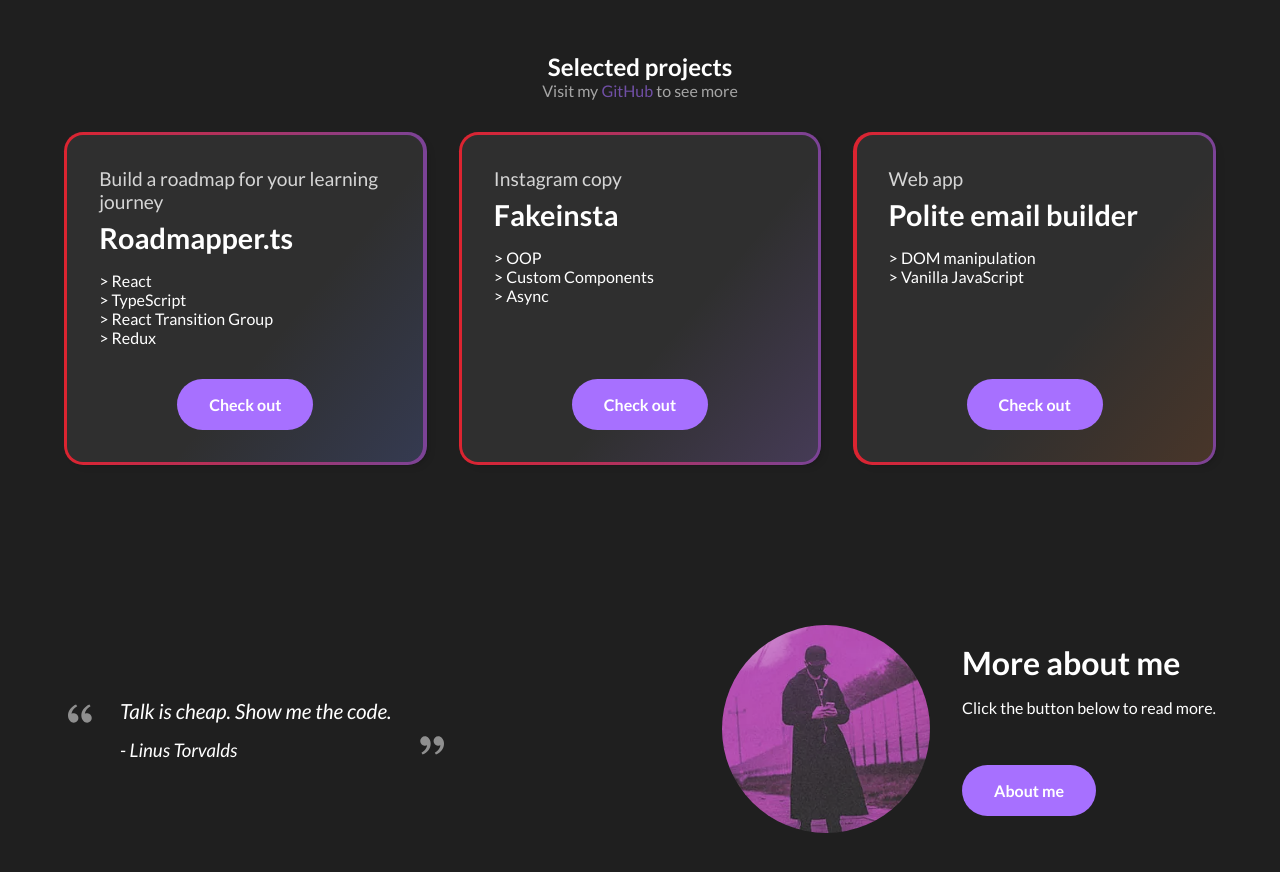
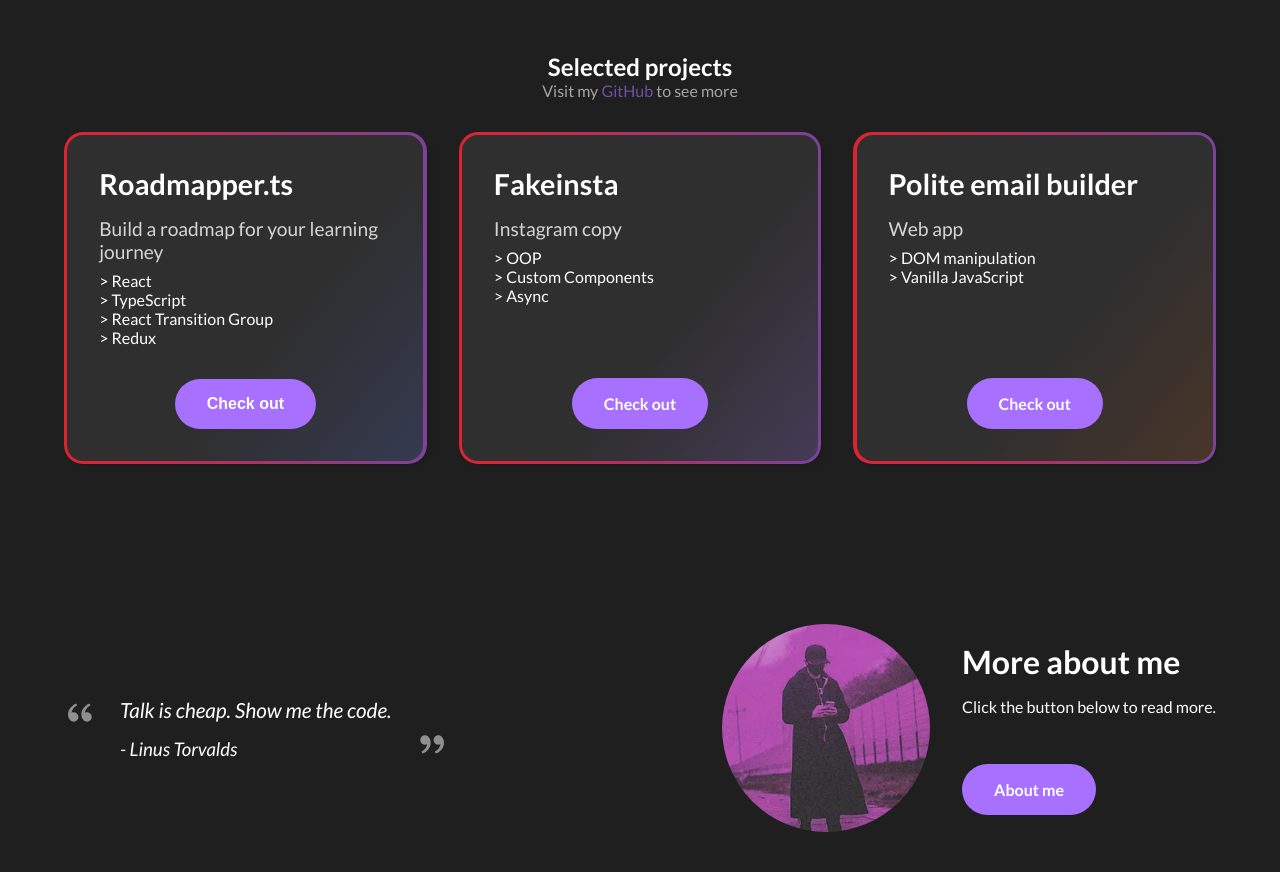
Before and after one commit to goodideagiver/purple-dev-react, a React (Create React App) app: page / in a window 1280 px wide. Shown: the part 1080-1952 px from the top of the page. Built offline with nearby package versions, Linux system fonts and the light colour scheme.

Commit message:
Add article support for roadmap card

```diff
--- a/src/components/UI/button/Button.js
+++ b/src/components/UI/button/Button.js
@@ -3,7 +3,7 @@ import styles from './button.module.css';
 import React from 'react';
 import { Link } from 'react-router-dom';
 
-const Button = ({ route, link, variant, className, ...props }) => {
+const Button = ({ onClick, route, link, variant, className, ...props }) => {
 	if (route) {
 		return (
 			<Link
@@ -33,11 +33,14 @@ const Button = ({ route, link, variant, className, ...props }) => {
 
 	return (
 		<button
+			onClick={onClick}
 			className={`${styles.button} ${
 				variant ? styles[variant] : ''
 			} ${className}`}
 			{...props}
-		/>
+		>
+			{props.children}
+		</button>
 	);
 };
 
--- a/src/components/UI/projectCard/ProjectCard.js
+++ b/src/components/UI/projectCard/ProjectCard.js
@@ -1,5 +1,8 @@
+import { useState } from 'react';
 import CardBtn from './components/CardBtn';
 import styles from './projectCard.module.css';
+
+import Modal from '../../modal/Modal';
 
 const ProjectCardFeaturesList = (props) => (
 	<ul className={styles.desc}>
@@ -17,22 +20,46 @@ const ProjectCard = ({
 	color,
 	delay = 0,
 	tooltip = 'View repository',
+	article,
 }) => {
+	const [articleModalVisible, setArticleModalVisible] = useState(false);
+
 	const cardGradientBg = {
 		backgroundImage: `linear-gradient(130deg,transparent 60%, ${color} 100%)`,
 	};
 
 	const cardRevealDelay = { animationDelay: delay + 's' };
 
+	const showArticleModalHandler = () => setArticleModalVisible(true);
+
+	const hideArticleModalHandler = () => setArticleModalVisible(false);
+
+	const cardButton = article ? (
+		<CardBtn onClick={showArticleModalHandler} tooltip='Learn more' />
+	) : (
+		<CardBtn link={link} tooltip={tooltip} />
+	);
+
 	return (
-		<div style={cardRevealDelay} className={styles.cardWrapper}>
-			<div className={styles.card} style={cardGradientBg}>
-				<p className={styles.subTitle}>{shortDesc}</p>
-				<h3 className={styles.title}>{title}</h3>
-				<ProjectCardFeaturesList desc={desc} />
-				<CardBtn link={link} tooltip={tooltip} />
+		<>
+			<div style={cardRevealDelay} className={styles.cardWrapper}>
+				<div className={styles.card} style={cardGradientBg}>
+					<h3 className={styles.title}>{title}</h3>
+					<p className={styles.subTitle}>{shortDesc}</p>
+					<ProjectCardFeaturesList desc={desc} />
+					{cardButton}
+				</div>
 			</div>
-		</div>
+			{article && (
+				<Modal
+					modalCloseHandler={hideArticleModalHandler}
+					visible={articleModalVisible}
+					title={title}
+				>
+					{article}
+				</Modal>
+			)}
+		</>
 	);
 };
 
--- a/src/components/UI/projectCard/components/CardBtn.js
+++ b/src/components/UI/projectCard/components/CardBtn.js
@@ -1,11 +1,20 @@
 import Button from './../../button/Button';
 import Tooltip from './../../Tooltip/Tooltip';
-import classes from './CardBtn.module.css'
+import classes from './CardBtn.module.css';
 
-const CardBtn = ({link,tooltip}) => {
-  return (
+const CardBtn = ({ link, tooltip, onClick }) => {
+	if (!tooltip) {
+		return (
+			<Button link={link} onClick={onClick} className={classes.btn}>
+				Check out
+			</Button>
+		);
+	}
+
+	return (
 		<Tooltip className={classes.tooltip} text={tooltip}>
 			<Button
+				onClick={onClick}
 				link={link}
 				className={classes.button}
 				variant='callToAction'
@@ -13,7 +22,7 @@ const CardBtn = ({link,tooltip}) => {
 				Check out
 			</Button>
 		</Tooltip>
-  );
-}
+	);
+};
 
-export default CardBtn
+export default CardBtn;
--- a/src/components/UI/projectCards/ProjectCards.js
+++ b/src/components/UI/projectCards/ProjectCards.js
@@ -40,6 +40,7 @@ const ProjectCards = () => {
 					delay={index > 0 ? (index - INITIAL_VISIBLE_CARDS) / 10 : 0}
 					{...card}
 					key={card.title}
+					article={card.article}
 				/>
 			)
 	);
--- /dev/null
+++ b/src/components/UI/projectCards/data/articles/Roadmapper.js
@@ -0,0 +1,12 @@
+export const Roadmapper = () => {
+	return (
+		<>
+			<p>
+				Lorem ipsum dolor sit amet consectetur, adipisicing elit. Illo
+				architecto beatae, debitis commodi eum, voluptatum quia amet officiis
+				autem a voluptatibus iusto dolorum quaerat, necessitatibus deleniti
+				sequi quam aliquam eius!
+			</p>
+		</>
+	);
+};
--- a/src/components/UI/projectCards/data/index.js
+++ b/src/components/UI/projectCards/data/index.js
@@ -1,3 +1,5 @@
+import { Roadmapper } from './articles/Roadmapper';
+
 const cardData = [
 	{
 		title: 'Roadmapper.ts',
@@ -6,6 +8,7 @@ const cardData = [
 		link: 'https://goodideagiver.github.io/roadmapper-ts/',
 		color: '#4e6be130',
 		tooltip: 'Visit website',
+		article: <Roadmapper />,
 	},
 	{
 		title: 'Fakeinsta',
--- a/src/components/modal/Modal.js
+++ b/src/components/modal/Modal.js
@@ -3,6 +3,11 @@ import ReactDOM from 'react-dom';
 import { AnimatedModalBackdrop } from './AnimatedModalBackdrop';
 import { AnimatedModalContent } from './AnimatedModalContent';
 
+/**
+ * @param {string} title
+ * @param children
+ * @param {function} modalCloseHandler
+ */
 const Modal = ({ visible, modalCloseHandler, title, children }) => {
 	return ReactDOM.createPortal(
 		<>
--- a/src/components/modalBackdrop/backdrop.module.css
+++ b/src/components/modalBackdrop/backdrop.module.css
@@ -1,9 +1,10 @@
 .backdrop {
-	background-color: rgba(0, 0, 0, 0.5);
+	background-color: rgba(0, 0, 0, 0.8);
 	width: 100%;
 	height: 100%;
 	position: fixed;
 	top: 0;
 	left: 0;
 	z-index: 10;
+	backdrop-filter: blur(5px);
 }
```
